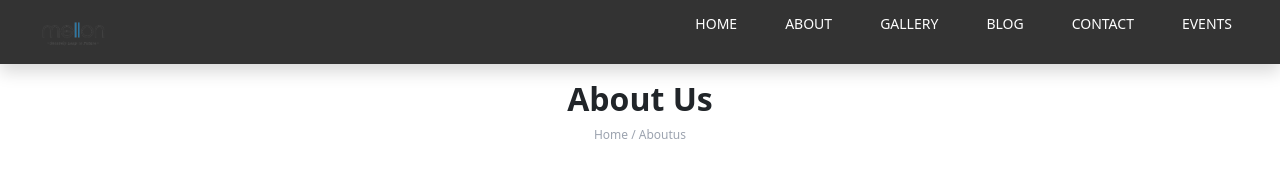
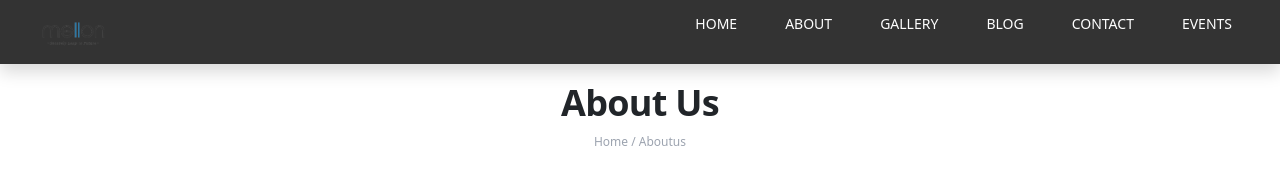
Before and after one commit to reejavijin2002/Educationsite, a React (Create React App) app: page /aboutus in a window 1280 px wide. Shown: the top 189 px of the page. Built offline with nearby package versions, Linux system fonts and the light colour scheme.

Commit message:
thirteen

```diff
--- a/src/pages/Aboutus.jsx
+++ b/src/pages/Aboutus.jsx
@@ -11,8 +11,8 @@ const Aboutus = () => {
   return (
     <div>
         <Headersection/>
-        <h2 className="mt-20 text-center font-extrabold ">About Us</h2>
-        <p className="text-center mb-20 text-xs text-gray-400">Home / Aboutus</p>
+        <h2 className="mt-20 text-center font-bold text-4xl font-sans ">About Us</h2>
+        <p className="text-center mb-10 text-xs text-gray-400">Home / Aboutus</p>
         <Future/>
         <Team/>
         {/* <Whystudeon/> */}
--- a/src/pages/Contact.jsx
+++ b/src/pages/Contact.jsx
@@ -10,7 +10,7 @@ const Contact = () => {
     <div>
       <Headersection />
       <div className="p-10 bg-stone-100 md:px-28">
-        <h2 className="mt-14 text-center font-extrabold">Contacts</h2>
+        <h2 className="mt-14 text-center font-bold text-4xl font-sans">Contacts</h2>
         <p className="text-center mb-20 text-xs text-gray-400">
           Home / Contacts
         </p>
--- a/src/pages/Gallery.jsx
+++ b/src/pages/Gallery.jsx
@@ -8,7 +8,7 @@ const Gallery = () => {
   return (
     <div>
       <Headersection />
-      <h2 className="mt-20 text-center font-extrabold ">Gallery</h2>
+      <h2 className="mt-20 text-center font-bold text-4xl font-sans">Gallery</h2>
       <p className="text-center mb-0  text-xs text-gray-400">Home / Gallery</p>
 
       <div className="px-40 flex justify-center ">
```
